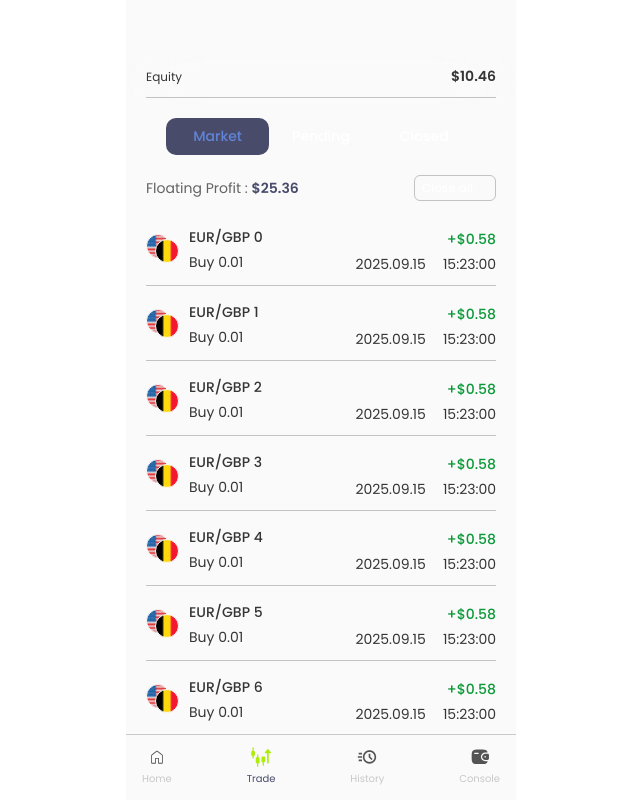
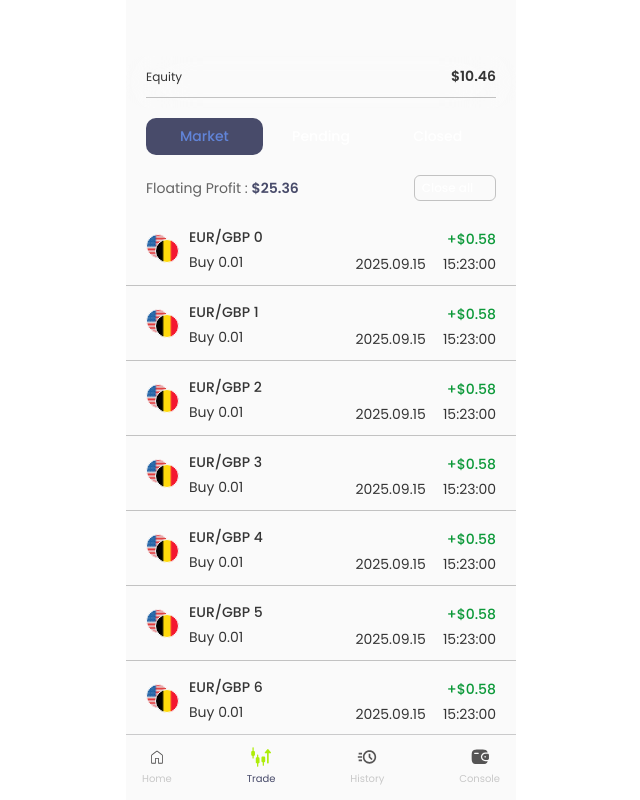
Before and after one commit to SauravAutobit/Forex-App-NewTheme, a React (Vite) app: page /app/trade in a window 1280 px wide. Shown: the top 800 px of the page, without its empty margins (319-959 px from the left). Built offline with nearby package versions, Linux system fonts and the light colour scheme.

Commit message:
feat(market): add market edit page and update card styling
- Create new MarketEdit page component
- Add marketEdit flag to MainLayout state
- Update card components with consistent padding
- Add navigation to marketEdit from MarketCard
- Update header to handle marketEdit route

```diff
--- a/src/components/closedCard/ClosedCard.tsx
+++ b/src/components/closedCard/ClosedCard.tsx
@@ -16,7 +16,7 @@ export interface CardProps {
 const ClosedCard = ({ code, timestamp, onClick }: CardProps) => {
   return (
     <div
-      className="text-primary py-2.5 border-b border-primary"
+      className="text-primary px-5 py-2.5 border-b border-primary"
       onClick={onClick}
       //   style={{ border: theme === "dark" ? "" : "1px solid #C2C2C2" }}
     >
--- a/src/components/marketCard/MarketCard.tsx
+++ b/src/components/marketCard/MarketCard.tsx
@@ -21,7 +21,7 @@ export interface CardProps {
 const MarketCard = ({ code, timestamp, onClick, border = true }: CardProps) => {
   return (
     <div
-      className={`text-primary py-2.5 ${
+      className={`text-primary py-2.5 px-5 ${
         border === true ? "border-b border-primary" : ""
       }`}
       onClick={onClick}
--- a/src/components/pendingCard/PendingCard.tsx
+++ b/src/components/pendingCard/PendingCard.tsx
@@ -18,7 +18,7 @@ export interface CardProps {
 const PendingCard = ({ code, timestamp, onClick }: CardProps) => {
   return (
     <div
-      className="text-primary py-2.5 border-b border-primary"
+      className="text-primary px-5 py-2.5 border-b border-primary"
       onClick={onClick}
       //   style={{ border: theme === "dark" ? "" : "1px solid #C2C2C2" }}
     >
--- a/src/components/profitLossClose/ProfitLossClose.tsx
+++ b/src/components/profitLossClose/ProfitLossClose.tsx
@@ -2,7 +2,7 @@ import closeAllArrow from "../../assets/icons/closeAllArrow.svg";
 
 const ProfitLossClose = () => {
   return (
-    <div className="pt-5 pb-2.5 flex items-center justify-between">
+    <div className="px-5 pt-5 pb-2.5 flex items-center justify-between">
       <div className="text-secondary">
         Floating Profit :{" "}
         <span className="font-tertiary text-quaternary">$25.36</span>
--- a/src/layout/Header.tsx
+++ b/src/layout/Header.tsx
@@ -137,7 +137,11 @@ export default function Header({
         title = "EURUSD";
         subTitle = "+30 (+23.2%)";
         actions = null;
+        break;
 
+      case "/app/marketEdit":
+        title = "EURUSD";
+        actions = null;
         break;
 
       default:
@@ -169,8 +173,9 @@ export default function Header({
       {/* Back button logic: Only show the back button (to exit selection mode)
           when isFlag.favourites.status is true. Otherwise, show the menu. */}
       {isFlag.favourites?.status === true ||
-      isFlag.charts.status === true ||
-      isFlag.newOrder.status ? (
+      isFlag.charts?.status === true ||
+      isFlag.newOrder?.status === true ||
+      isFlag.marketEdit?.status === true ? (
         <button
           aria-label="Exit selection mode"
           onClick={() => {
@@ -179,6 +184,7 @@ export default function Header({
               favourites: { status: false },
               charts: { status: false },
               newOrder: { status: false },
+              marketEdit: { status: false },
             }));
             navigate("home");
           }}
--- a/src/layout/MainLayout.tsx
+++ b/src/layout/MainLayout.tsx
@@ -15,6 +15,9 @@ export type IsFlagType = {
     status: boolean;
   };
   newOrder: {
+    status: boolean;
+  };
+  marketEdit: {
     status: boolean;
   };
 };
@@ -63,6 +66,7 @@ const MainLayout = () => {
     },
     charts: { status: false },
     newOrder: { status: false },
+    marketEdit: { status: false },
   });
   const [active, setActive] = useState("Favorites");
   console.log("isFlag", isFlag);
--- /dev/null
+++ b/src/pages/marketEdit/MarketEdit.tsx
@@ -0,0 +1,5 @@
+const MarketEdit = () => {
+  return <div>MarketEdit</div>;
+};
+
+export default MarketEdit;
--- a/src/pages/trade/Trade.tsx
+++ b/src/pages/trade/Trade.tsx
@@ -1,3 +1,4 @@
+import { useNavigate } from "react-router-dom";
 import ClosedCard from "../../components/closedCard/ClosedCard";
 import InstrumentInfoCard, {
   type ProfitBalanceProps,
@@ -11,6 +12,10 @@ interface TabItem {
   label: string;
   content?: React.ReactNode;
 }
+
+const Trade = () => {
+  // const activeTabId = searchParams.get("tab") || "position"; // Default to 'position'
+  const navigate = useNavigate();
 
   const tabsData: TabItem[] = [
     {
@@ -31,9 +36,7 @@ const tabsData: TabItem[] = [
                 close={23.22}
                 pip={"5asa"}
                 timestamp={"15:23:00"}
-              onClick={function (): void {
-                throw new Error("Function not implemented.");
-              }}
+                onClick={() => navigate("/app/marketEdit")}
                 // active={active}
                 // favourites={isFlag.favourites?.status}
               />
@@ -102,9 +105,6 @@ const tabsData: TabItem[] = [
     },
   ];
 
-const Trade = () => {
-  // const activeTabId = searchParams.get("tab") || "position"; // Default to 'position'
-
   const profitBalanceProps: ProfitBalanceProps = {
     showProfitLoss: true,
     profitLoss: "$10.46",
@@ -129,7 +129,7 @@ const Trade = () => {
         tabs={tabsData}
         // defaultActiveTab={activeTabId} // Use state from URL
         // onTabChange={handleTabChange} // New handler for URL update
-        className="max-w-md mx-auto px-5 py-2.5"
+        className="max-w-md mx-auto py-2.5"
       />
     </div>
   );
--- a/src/utils/AppRoutes.tsx
+++ b/src/utils/AppRoutes.tsx
@@ -21,6 +21,7 @@ import HistoryScreenContainer from "../components/historyScreenContainer/History
 import Charts from "../pages/charts/Charts";
 import ChartSkeleton from "../components/chartSkeleton/ChartSkeleton";
 import NewOrder from "../pages/newOrder/NewOrder";
+import MarketEdit from "../pages/marketEdit/MarketEdit";
 
 export const AppRoutes = createBrowserRouter([
   {
@@ -40,6 +41,7 @@ export const AppRoutes = createBrowserRouter([
       { path: "charts", element: <Charts /> },
       { path: "charts-skeleton", element: <ChartSkeleton /> },
       { path: "newOrder", element: <NewOrder /> },
+      { path: "marketEdit", element: <MarketEdit /> },
       // { path: "profile", element: <Profile /> },
       //   { path: "/new-order", element: <NewOrder /> },
       //   { path: "/properties", element: <Properties /> },
```
Lines whose indentation alone changed are shown as unchanged.
